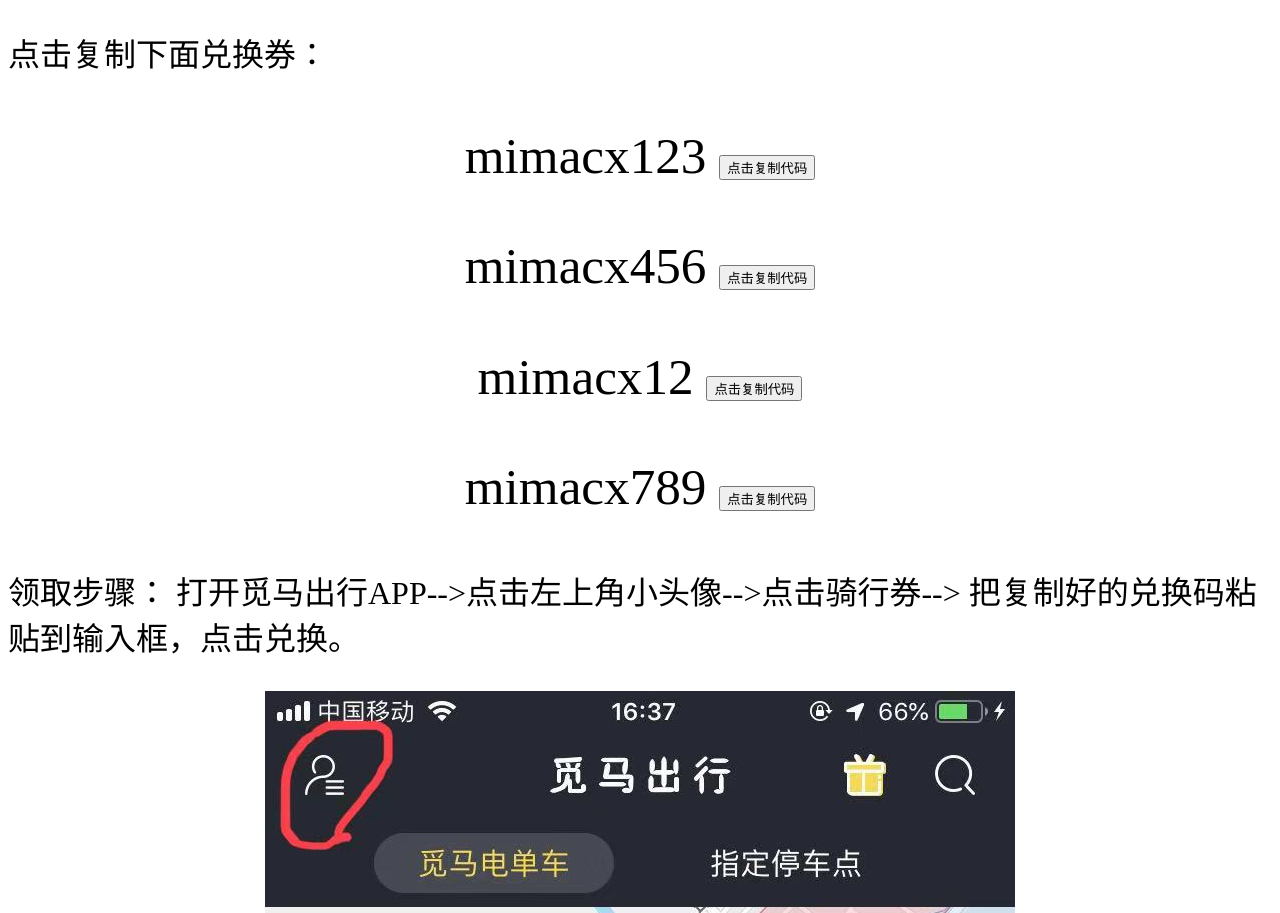
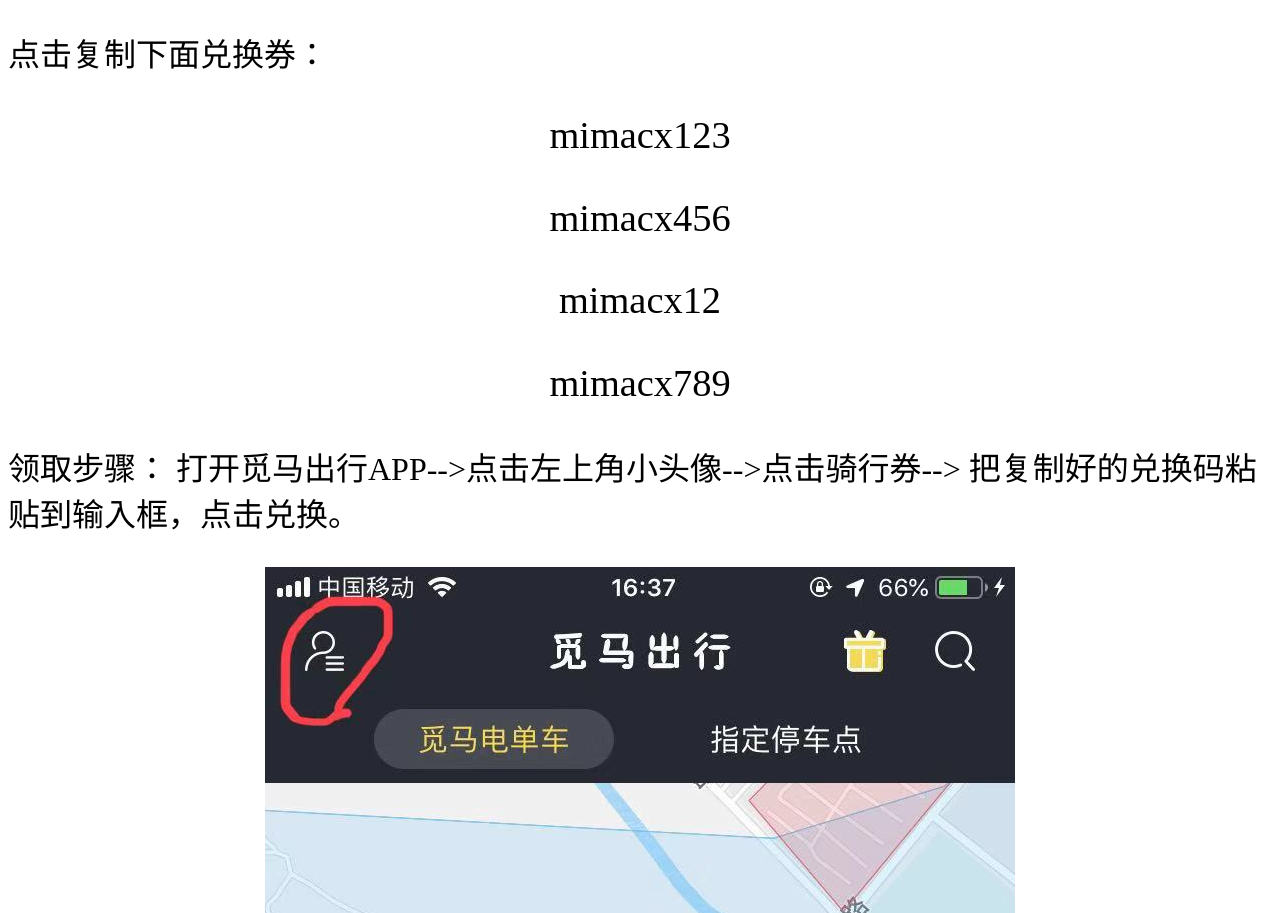
Before and after one commit to hengxingyema/simpleads, a website: page public/index.html in a window 1280 px wide. Shown: the part 957-1870 px from the top of the page. Drawn offline with Linux system fonts and the light colour scheme.

Commit message:
给洋县用1

```diff
--- a/public/css/index.css
+++ b/public/css/index.css
@@ -4,6 +4,6 @@
 }
 
 .commit1 {
-	font-size: 4vw;
+	font-size: 3vw;
 	text-align: center;
 }
--- a/public/index.html
+++ b/public/index.html
@@ -36,20 +36,19 @@
 
 		<p>点击复制下面兑换券：</p>
 		<p class="commit1">
-			<span id="biao1">mimacx123</span>
-			<input type="button" onClick="copyUrl1()" value="点击复制代码" />
+			<span >mimacx123</span>
+
 		</p>
 		<p class="commit1">
-			<span id="biao2">mimacx456</span>
-			<input type="button" onClick="copyUrl2()" value="点击复制代码" />
+			<span >mimacx456</span>
+
 		</p>
 		<p class="commit1">
-			<span id="biao3">mimacx12</span>
-			<input type="button" onClick="copyUrl3()" value="点击复制代码" />
+			<span >mimacx12</span>
+
 		</p>
 		<p class="commit1">
-			<span id="biao4">mimacx789</span>
-			<input type="button" onClick="copyUrl4()" value="点击复制代码" />
+			<span >mimacx789</span>
 		</p>
 
 		<p>领取步骤：
```
